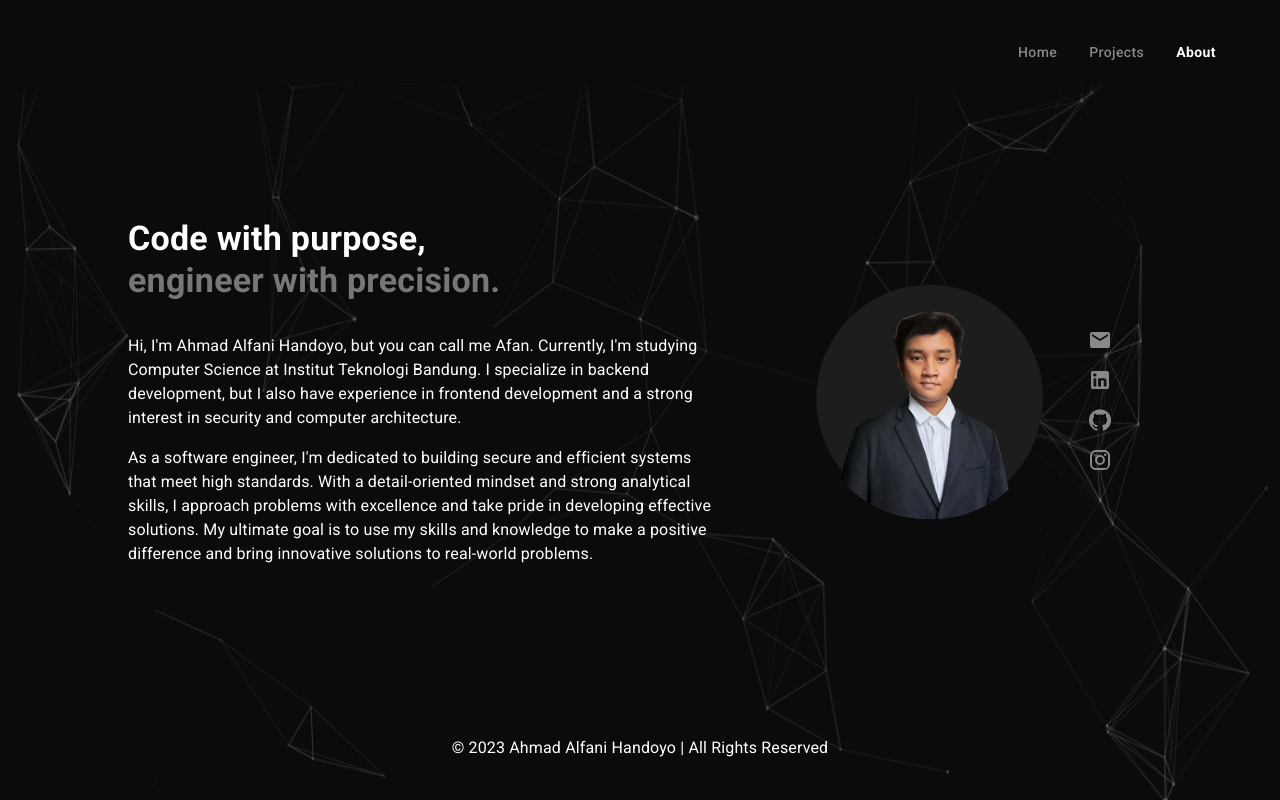
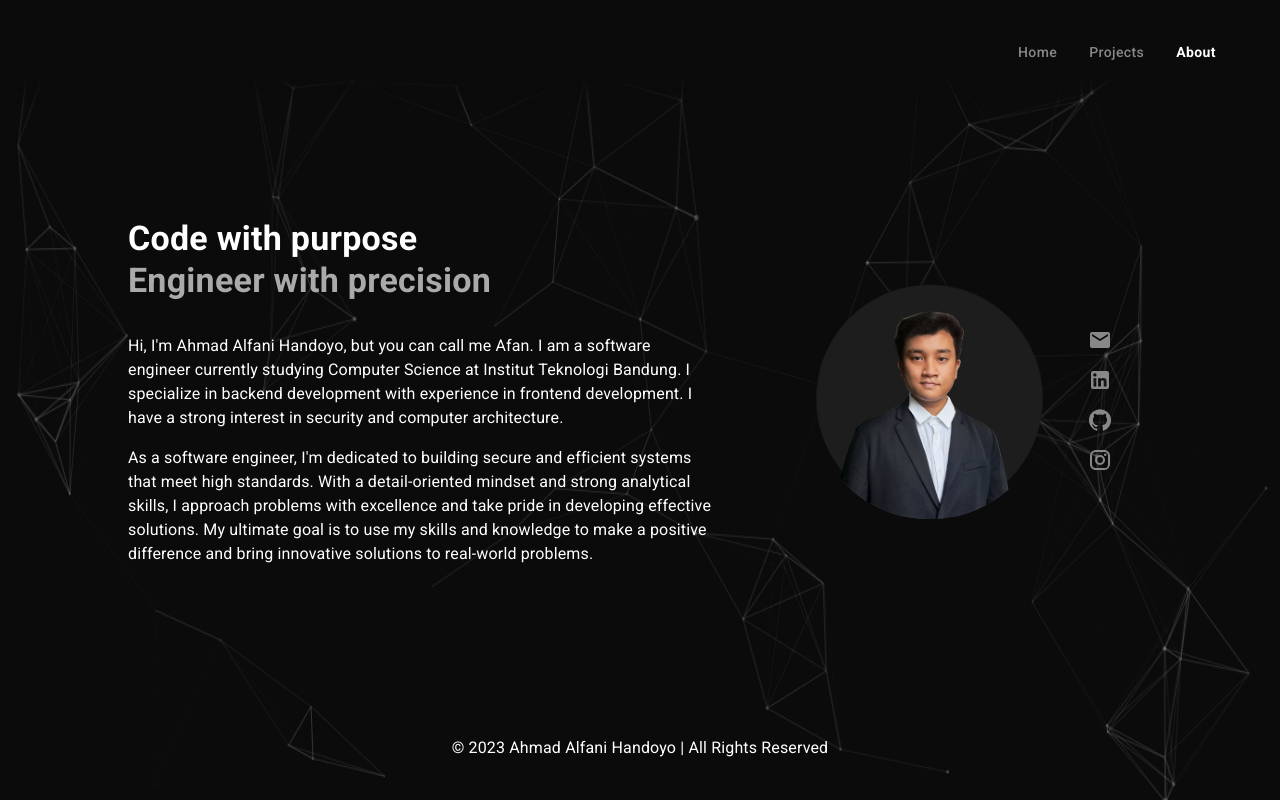
Before and after one commit to blueguy42/porto-frontend, a React (Create React App) app: page /about in a window 1280 px wide. Built offline with nearby package versions, Linux system fonts and the light colour scheme; no server answers.

Commit message:
updated metadata and about description

```diff
--- a/public/index.html
+++ b/public/index.html
@@ -5,7 +5,7 @@
     <link rel="icon" href="%PUBLIC_URL%/favicon.ico" />
     <meta name="viewport" content="width=device-width, initial-scale=1.0, minimum-scale=1.0, maximum-scale=1.0, user-scalable=no">
     <meta name="theme-color" content="#ffffff" />
-    <meta name="description" content="A software engineer always striving to push the boundaries of what's possible."/>
+    <meta name="description" content="I am a software engineer specializing in backend development with experience in frontend development. I have a strong interest in security and computer architecture. My focus is building secure and efficient systems, taking pride in developing effective solutions that can make a positive impact and bring innovative ideas to real-world problems."/>
     <link rel="apple-touch-icon" href="%PUBLIC_URL%/icons/icon-180x180.png" />
     <link rel="manifest" href="%PUBLIC_URL%/manifest.json" />
     <title>Ahmad Alfani Handoyo</title>
--- a/src/index.css
+++ b/src/index.css
@@ -92,7 +92,7 @@ code {
 }
 
 .second-heading{
-  color: #777777;
+  color: #aaaaaa;
   transition: 0.3s;
 }
 
--- a/src/pages/About.js
+++ b/src/pages/About.js
@@ -23,8 +23,8 @@ const About = () => {
                                     breakpoint === 'md' ? 'h5' :
                                     breakpoint === 'lg' ? 'h4' :
                                     'h2'} mb={4}>
-                                    Code with purpose,
-                                <Box className="second-heading">engineer with precision.</Box>
+                                    Code with purpose
+                                <Box className="second-heading">Engineer with precision</Box>
                             </Typography>
                             <Typography textAlign='left'
                                 variant={
@@ -33,7 +33,7 @@ const About = () => {
                                     breakpoint === 'md' ? 'body2' :
                                     breakpoint === 'lg' ? 'body1' :
                                     'body1'} mb={2}>
-                                    Hi, I'm Ahmad Alfani Handoyo, but you can call me Afan. Currently, I'm studying Computer Science at Institut Teknologi Bandung. I specialize in backend development, but I also have experience in frontend development and a strong interest in security and computer architecture.
+                                    Hi, I'm Ahmad Alfani Handoyo, but you can call me Afan. I am a software engineer currently studying Computer Science at Institut Teknologi Bandung. I specialize in backend development with experience in frontend development. I have a strong interest in security and computer architecture.
                             </Typography>
                             <Typography textAlign='left'
                                 variant={
```
